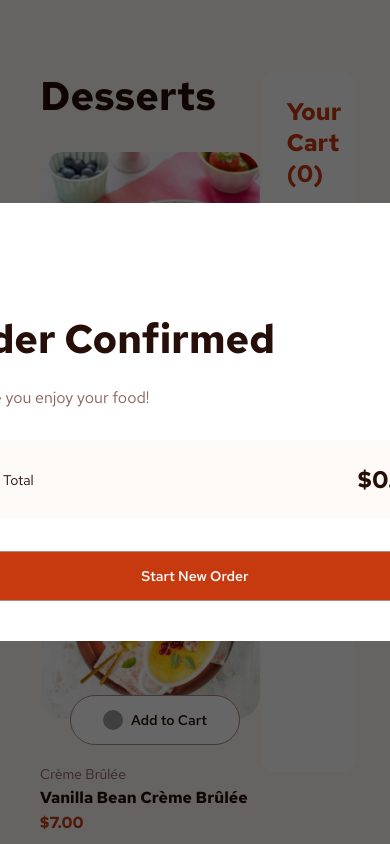
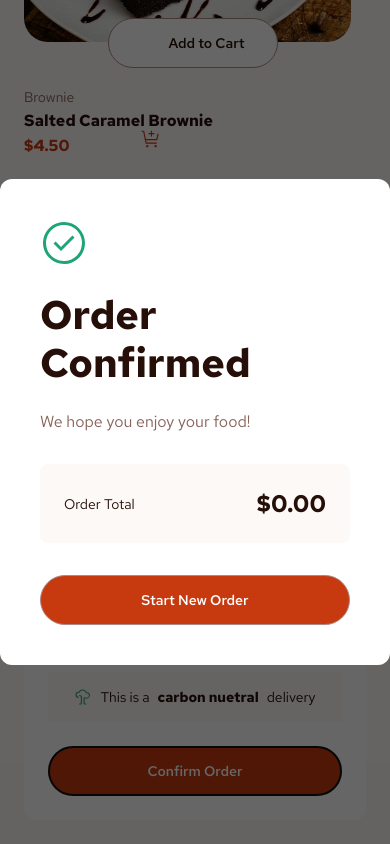
Before and after one commit to unachoza/Frontend-Mentor-Collection, a React (Vite) app: page /productlistwithcart in a window 390 px wide. Both pictures are taken after a click on the button "Confirm Order". Built offline with nearby package versions, Linux system fonts and the light colour scheme; grey boxes are pictures that could not be loaded.

Commit message:
added <picture> for dynamic media fetching, added media queries for mobile and tablet

```diff
--- a/src/components/junior/ProductListWithCart/ProductListWithCart.module.css
+++ b/src/components/junior/ProductListWithCart/ProductListWithCart.module.css
@@ -68,5 +68,25 @@ body {
 
 h1.title {
 	color: var(--Rose900);
-	font: var(--font-heading)
+	font: var(--font-heading);
 }
+
+/* Responsive */
+/* tablet */
+@media (max-width: 1040px) {
+	.main {
+		flex-direction: column;
+		padding: 2.5rem;
+	}
+
+	.product-list-container {
+		width: 100%;
+	}
+}
+
+/* mobile */
+@media (max-width: 768px) {
+	.main {
+		padding: 1.5rem;
+	}
+}
--- a/src/components/junior/ProductListWithCart/components/Button/Button.module.css
+++ b/src/components/junior/ProductListWithCart/components/Button/Button.module.css
@@ -50,3 +50,16 @@ button.quantity-button:hover {
 button.quantity-button span:hover {
 	cursor: pointer;
 }
+
+/* Responsive */
+/* tablet */
+@media (max-width: 1040px) {
+	button.quantity-button span img {
+		width: 1.25rem;
+		height: 1.25rem;
+	}
+
+	button {
+		padding: 10px 0px;
+	}
+}
--- a/src/components/junior/ProductListWithCart/components/Button/Button.tsx
+++ b/src/components/junior/ProductListWithCart/components/Button/Button.tsx
@@ -1,8 +1,8 @@
 import { useState } from "react";
 import classes from "./Button.module.css";
-import addToCartIcon from "/assets/ProductListWithCart/images/icon-add-to-cart.svg";
-import addIcon from "../../assets/AddIcon.svg";
-import subtractIcon from "../../assets/SubtractIcon.svg";
+import addToCartIcon from "../../assets/icons/icon-add-to-cart.svg";
+import addIcon from "../../assets/icons/AddIcon.svg";
+import subtractIcon from "../../assets/icons/SubtractIcon.svg";
 import { type Item } from "../../utils/types";
 
 interface ButtonProps {
--- a/src/components/junior/ProductListWithCart/components/Cart/Cart.module.css
+++ b/src/components/junior/ProductListWithCart/components/Cart/Cart.module.css
@@ -147,3 +147,16 @@ button.confirm {
 	align-self: stretch;
 	width: 100%;
 }
+
+/* Responsive */
+/* tablet */
+@media (max-width: 1040px) {
+	.main {
+		border: solid purple 3px;
+		display: flex;
+		flex-direction: column;
+	}
+	.cart-container {
+		width: 100%;
+	}
+}
--- a/src/components/junior/ProductListWithCart/components/Cart/Cart.tsx
+++ b/src/components/junior/ProductListWithCart/components/Cart/Cart.tsx
@@ -1,7 +1,7 @@
 import classes from "./Cart.module.css";
 import emptyCart from "/assets/ProductListWithCart/images/illustration-empty-cart.svg";
-import removeIcon from "../../assets/removeIcon.svg";
-import treeIcon from "../../assets/treeIcon.svg";
+import removeIcon from "../../assets/icons/removeIcon.svg";
+import treeIcon from "../../assets/icons/treeIcon.svg";
 import { type Item } from "../../utils/types";
 import { getTotal, getTotalQuantity } from "../../utils/utils";
 
--- a/src/components/junior/ProductListWithCart/components/Modal/Modal.module.css
+++ b/src/components/junior/ProductListWithCart/components/Modal/Modal.module.css
@@ -2,11 +2,11 @@
 	background: rgba(0, 0, 0, 0.6);
 	display: none;
 	position: fixed;
-	top: 0;
-	left: 0;
-	right: 0;
-	bottom: 0;
+	inset: 0;
 	z-index: 20;
+	display: flex;
+	justify-content: center;
+	align-items: center;
 }
 
 .modal {
@@ -157,3 +157,19 @@
 	margin: 0;
 	width: 100%;
 }
+
+/* Responsive */
+/* tablet */
+@media (max-width: 1040px) {
+}
+
+/* mobile */
+@media (max-width: 768px) {
+	.modal {
+		width: 100%;
+	}
+
+	.title {
+		text-align: left;
+	}
+}
--- a/src/components/junior/ProductListWithCart/components/Modal/Modal.tsx
+++ b/src/components/junior/ProductListWithCart/components/Modal/Modal.tsx
@@ -1,4 +1,4 @@
-import confirmedIcon from "../../assets/icon-order-confirmed.svg";
+import confirmedIcon from "../../assets/icons/icon-order-confirmed.svg";
 import classes from "./Modal.module.css";
 import { type Item } from "../../utils/types";
 import { getTotal } from "../../utils/utils";
--- a/src/components/junior/ProductListWithCart/components/Product/Product.module.css
+++ b/src/components/junior/ProductListWithCart/components/Product/Product.module.css
@@ -39,3 +39,21 @@
 	color: var(--Red, #c73b0f);
 	font: var(--font-normal);
 }
+
+/* Responsive */
+/* tablet */
+@media (max-width: 1040px) {
+	.card img {
+		height: 13.25rem;
+		width: auto;
+	}
+
+}
+
+/* mobile */
+@media (max-width: 768px) {
+	.card img {
+		height: 13.25rem;
+		width: auto;
+	}
+}
--- a/src/components/junior/ProductListWithCart/components/Product/Product.tsx
+++ b/src/components/junior/ProductListWithCart/components/Product/Product.tsx
@@ -14,7 +14,11 @@ const Product = ({ productInfo, addItem, removeItem, removeAll }: ProductProps)
 	return (
 		<div className={classes.card}>
 			<div className={classes["image-and-button-container"]}>
-				<img src={image ? image.desktop : ""} alt={name} />
+				<picture>
+					<source srcSet={image.desktop} media="(min-width: 1024px)" />
+					<source srcSet={image.tablet} media="(min-width: 700px)" className={classes.tablet} />
+					<img src={image.mobile} className={classes.mobile} alt={name} />
+				</picture>
 				<Button product={productInfo} addItem={addItem} removeItem={removeItem} removeAll={removeAll} />
 			</div>
 			<div className={classes["product-info"]}>
```
